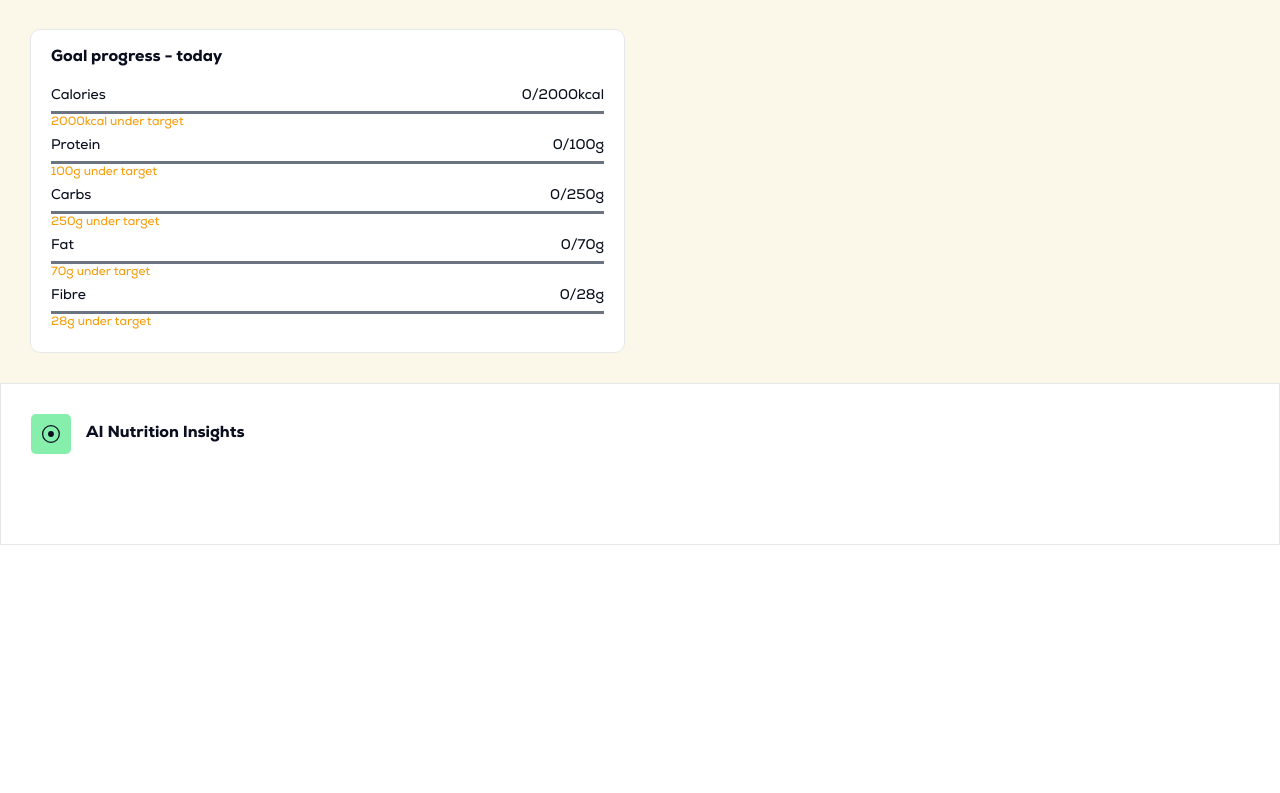
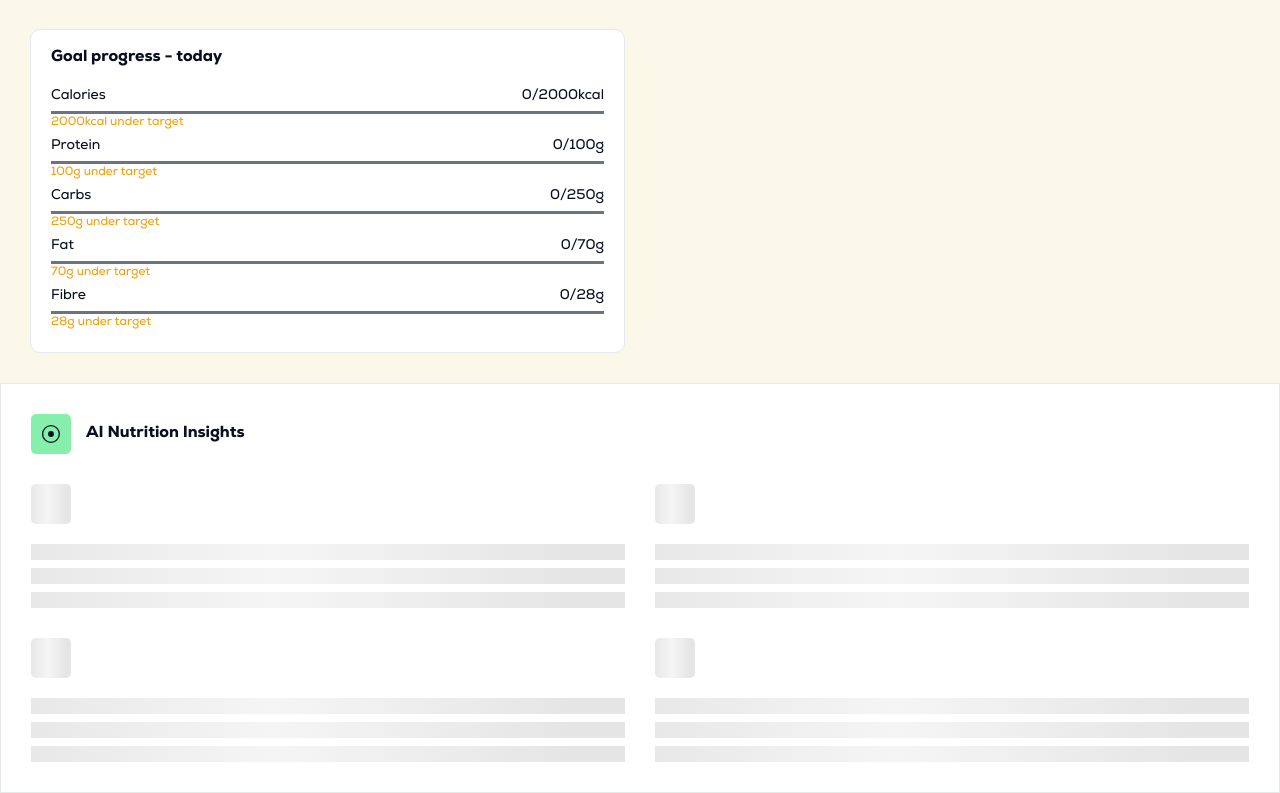
Before and after one commit to Snarbo/Planora, a Next.js app: page /nutrition in a window 1280 px wide. Shown: the part 536-1329 px from the top of the page. Before the commit the page ends 1081 px from the top, so only its background shows below. Built offline with nearby package versions, Linux system fonts and the light colour scheme.

Commit message:
Prevent calling the insights AI everytime the page loads, Bell icons added

```diff
--- a/src/app/styles/layouts/standard-content.scss
+++ b/src/app/styles/layouts/standard-content.scss
@@ -123,6 +123,22 @@
         }
     }
 
+    ::-webkit-scrollbar {
+        width: 4px;
+
+        &-track, &-thumb {
+            border-radius: 5px;
+        }
+
+        &-track {
+            background-color: $color-primary;
+        }
+
+        &-thumb {
+            background-color: $color-tertiary;
+        }
+    }
+
     @media (min-width: $mq-desktop) {
         height: 100vh;
     }
--- a/src/components/Charts/GoalChart.tsx
+++ b/src/components/Charts/GoalChart.tsx
@@ -26,6 +26,7 @@ const formatDate = (date: Date) => {
   const year = date.getFullYear();
   const month = String(date.getMonth() + 1).padStart(2, "0");
   const day = String(date.getDate()).padStart(2, "0");
+
   return `${year}-${month}-${day}`;
 };
 
@@ -94,15 +95,19 @@ export function GoalChart({ data }: GoalChartProps) {
 
   const getMessage = ({ value, target, unit }: Goal) => {
     const diff = target - value;
+
     if (diff > 0) return { text: `${diff}${unit} under target`, cls: "goal__message--warning" };
     if (diff < 0) return { text: `${Math.abs(diff)}${unit} over target`, cls: "goal__message--danger" };
+
     return null;
   };
 
   const getProgressClass = ({ value, target }: Goal) => {
     const diff = target - value;
+
     if (diff > 0) return "progress-bar--warning";
     if (diff < 0) return "progress-bar--danger";
+
     return "";
   };
 
--- /dev/null
+++ b/src/components/Icons/IconBellFull.tsx
@@ -0,0 +1,10 @@
+import type { IconProps } from "@/types/icons";
+
+export const IconBellFull = ({
+  color = "primary",
+  className = "",
+}: IconProps) => {
+  return (
+    <svg className={`color-${color} ${className}`} xmlns="http://www.w3.org/2000/svg" viewBox="0 0 640 640"><path d="M320 64C302.3 64 288 78.3 288 96L288 99.2C215 114 160 178.6 160 256L160 277.7C160 325.8 143.6 372.5 113.6 410.1L103.8 422.3C98.7 428.6 96 436.4 96 444.5C96 464.1 111.9 480 131.5 480L508.4 480C528 480 543.9 464.1 543.9 444.5C543.9 436.4 541.2 428.6 536.1 422.3L526.3 410.1C496.4 372.5 480 325.8 480 277.7L480 256C480 178.6 425 114 352 99.2L352 96C352 78.3 337.7 64 320 64zM258 528C265.1 555.6 290.2 576 320 576C349.8 576 374.9 555.6 382 528L258 528z" stroke="currentColor" /></svg>
+  );
+};
--- /dev/null
+++ b/src/components/Icons/IconBellOutline.tsx
@@ -0,0 +1,10 @@
+import type { IconProps } from "@/types/icons";
+
+export const IconBellOutline = ({
+  color = "primary",
+  className = "",
+}: IconProps) => {
+  return (
+    <svg className={`color-${color} ${className}`} xmlns="http://www.w3.org/2000/svg" viewBox="0 0 640 640"><path d="M320 64C306.7 64 296 74.7 296 88L296 97.7C214.6 109.3 152 179.4 152 264L152 278.5C152 316.2 142 353.2 123 385.8L101.1 423.2C97.8 429 96 435.5 96 442.2C96 463.1 112.9 480 133.8 480L506.2 480C527.1 480 544 463.1 544 442.2C544 435.5 542.2 428.9 538.9 423.2L517 385.7C498 353.1 488 316.1 488 278.4L488 263.9C488 179.3 425.4 109.2 344 97.6L344 87.9C344 74.6 333.3 63.9 320 63.9zM488.4 432L151.5 432L164.4 409.9C187.7 370 200 324.6 200 278.5L200 264C200 197.7 253.7 144 320 144C386.3 144 440 197.7 440 264L440 278.5C440 324.7 452.3 370 475.5 409.9L488.4 432zM252.1 528C262 556 288.7 576 320 576C351.3 576 378 556 387.9 528L252.1 528z" stroke="currentColor" /></svg>
+  );
+};
--- a/src/components/Icons/index.ts
+++ b/src/components/Icons/index.ts
@@ -15,3 +15,5 @@ export { IconStars } from "./IconStars";
 export { IconLogout } from "./IconLogout";
 export { IconLight } from "./IconLight";
 export { IconDark } from "./IconDark";
+export { IconBellOutline } from "./IconBellOutline";
+export { IconBellFull } from "./IconBellFull";
--- a/src/components/Insights/Insights.tsx
+++ b/src/components/Insights/Insights.tsx
@@ -2,6 +2,10 @@
 
 import { useEffect, useState } from "react";
 import { usePreferencesStore } from "@/store/usePreferencesStore";
+import { useInsightsStore } from "@/store/useInsightsStore";
+
+import type { InsightType, InsightsProps } from "@/types/insights";
+
 import {
   IconNutrition,
   IconWarning,
@@ -9,40 +13,6 @@ import {
 } from "@/components/Icons";
 
 import "./insights.scss";
-
-type InsightType = "nutrition" | "warning" | "danger" | "check";
-
-type Insight = {
-  type: InsightType;
-  title: string;
-  message: string;
-};
-
-type Meal = {
-  id: string;
-  name: string;
-  mealType: string;
-  nutrition: {
-    kcal: number;
-    protein: number;
-    carbs: number;
-    fat: number;
-    fibre: number;
-  };
-};
-
-type DayPlan = {
-  date: string;
-  meals: {
-    breakfast?: Meal;
-    lunch?: Meal;
-    dinner?: Meal;
-  };
-};
-
-type InsightsProps = {
-  weekPlan: DayPlan[];
-};
 
 const ICON_MAP: Record<InsightType, { icon: React.ReactNode; modifier: string }> = {
   nutrition: {
@@ -71,9 +41,10 @@ const ICON_COLOR_MAP: Record<InsightType, string> = {
 };
 
 export const Insights = ({ weekPlan }: InsightsProps) => {
-  const [insights, setInsights] = useState<Insight[]>([]);
   const [loading, setLoading] = useState(true);
   const [error, setError] = useState<string | null>(null);
+
+  const { insights, setInsights } = useInsightsStore();
 
   const {
     nutritionCalories,
@@ -87,6 +58,11 @@ export const Insights = ({ weekPlan }: InsightsProps) => {
 
   useEffect(() => {
     if (!weekPlan || weekPlan.length === 0) return;
+
+    if (insights.length > 0) {
+      setLoading(false);
+      return;
+    }
 
     const fetchInsights = async () => {
       setLoading(true);
@@ -110,10 +86,15 @@ export const Insights = ({ weekPlan }: InsightsProps) => {
           }),
         });
 
-        if (!res.ok) throw new Error(`Request failed: ${res.status}`);
+        if (!res.ok) {
+          throw new Error(`Request failed: ${res.status}`);
+        }
 
         const data = await res.json();
-        if (data.error) throw new Error(data.error);
+
+        if (data.error) {
+          throw new Error(data.error);
+        }
 
         setInsights(data.insights);
       } catch (err) {
@@ -127,6 +108,8 @@ export const Insights = ({ weekPlan }: InsightsProps) => {
     fetchInsights();
   }, [
     weekPlan,
+    insights.length,
+    setInsights,
     nutritionCalories,
     nutritionProtein,
     nutritionCarbs,
@@ -140,7 +123,14 @@ export const Insights = ({ weekPlan }: InsightsProps) => {
     return (
       <div className="insights insights--loading">
         {[...Array(4)].map((_, i) => (
-          <div key={i} className="insight insight--skeleton" />
+          <div key={i} className="insight__skeleton">
+            <div className="insight__skeleton-icon"></div>
+            <div className="insight__skeleton-content">
+              <div className="insight__skeleton-text"></div>
+              <div className="insight__skeleton-text"></div>
+              <div className="insight__skeleton-text"></div>
+            </div>
+          </div>
         ))}
       </div>
     );
@@ -157,14 +147,18 @@ export const Insights = ({ weekPlan }: InsightsProps) => {
   return (
     <div className="insights">
       {insights.map((insight, i) => {
-        const { icon, modifier } = ICON_MAP[insight.type] ?? ICON_MAP.nutrition;
-        const iconColor = ICON_COLOR_MAP[insight.type] ?? ICON_COLOR_MAP.nutrition;
+        const { icon, modifier } =
+          ICON_MAP[insight.type] ?? ICON_MAP.nutrition;
+
+        const iconColor =
+          ICON_COLOR_MAP[insight.type] ?? ICON_COLOR_MAP.nutrition;
 
         return (
           <div key={i} className={`insight ${modifier}`}>
             <div className={`content__icon ${iconColor}`}>
               {icon}
             </div>
+
             <p className="insight__content">
               <b>{insight.title}.</b> {insight.message}
             </p>
--- a/src/components/Insights/insights.scss
+++ b/src/components/Insights/insights.scss
@@ -18,11 +18,9 @@
     }
 }
 
-    .insight {
-        &__content {
+.insight, .insight__skeleton {
+    &__content, &-content {
         margin: 10px 0 0;
-            @include font-rem(14);
-            @include theme-property("color", $color-primary, $color-ivory);
 
         @media (min-width: $mq-tablet) {
             margin: 20px 0 0;
@@ -39,3 +37,44 @@
         display: flex;
     }
 }
+
+.insight {
+    &__content {
+        @include font-rem(14);
+        @include theme-property("color", $color-primary, $color-ivory);
+    }
+}
+
+.insight__skeleton {
+
+    &-icon, &-text {
+        background: linear-gradient(90deg, #e5e5e5 25%,#f5f5f5 50%,#e5e5e5 75%);
+        background-size: 200% 100%;
+        animation: skeleton-loading 1.5s infinite ease-in-out;
+    }
+
+    &-icon {
+        border-radius: 5px;
+        width: 40px;
+        height: 40px;
+    }
+
+    &-text {
+        margin: 8px 0 0;
+        width: 100%;
+        height: 16px;
+
+        &:first-child {
+            margin: 0;
+        }
+    }
+}
+
+@keyframes skeleton-loading {
+    0% {
+        background-position: 200% 0;
+    }
+    100% {
+        background-position: -200% 0;
+    }
+}
--- /dev/null
+++ b/src/store/useInsightsStore.ts
@@ -0,0 +1,12 @@
+import { create } from "zustand";
+import type { Insight } from "@/types/insights";
+
+interface InsightsStore {
+  insights: Insight[];
+  setInsights: (insights: Insight[]) => void;
+}
+
+export const useInsightsStore = create<InsightsStore>((set) => ({
+  insights: [],
+  setInsights: (insights) => set({ insights }),
+}));
--- /dev/null
+++ b/src/types/insights.ts
@@ -0,0 +1,33 @@
+export type InsightType = "nutrition" | "warning" | "danger" | "check";
+
+export type Insight = {
+  type: InsightType;
+  title: string;
+  message: string;
+};
+
+export type Meal = {
+  id: string;
+  name: string;
+  mealType: string;
+  nutrition: {
+    kcal: number;
+    protein: number;
+    carbs: number;
+    fat: number;
+    fibre: number;
+  };
+};
+
+export type DayPlan = {
+  date: string;
+  meals: {
+    breakfast?: Meal;
+    lunch?: Meal;
+    dinner?: Meal;
+  };
+};
+
+export type InsightsProps = {
+  weekPlan: DayPlan[];
+};
```
Also changed, not shown: src/app/api/generate-ingredient-substitutions/route.ts (+0 -1 lines). Lines whose indentation alone changed are shown as unchanged.
